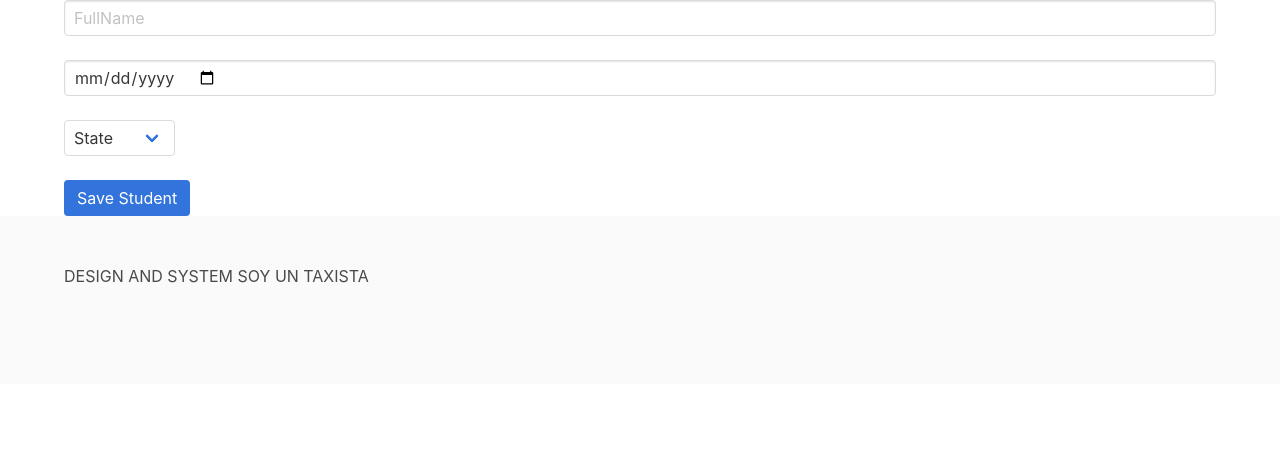
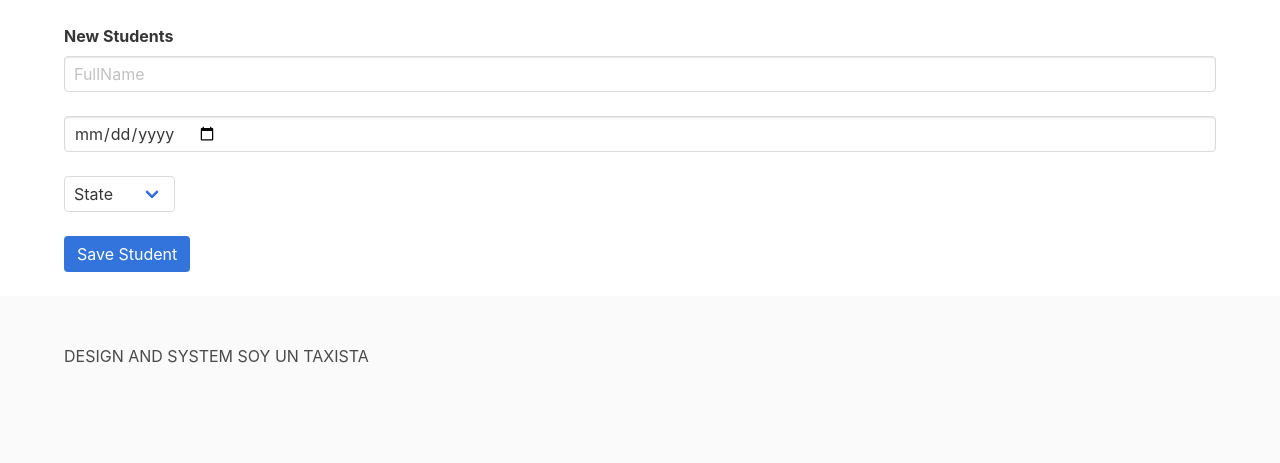
Before and after one commit to developeramirez/school, a PHP site: page /school/index.php?menu=create in a window 1280 px wide. Shown: the part 52-515 px from the top of the page. Run offline with PHP 8.4, Linux system fonts and the light colour scheme.

Commit message:
modificacion en create.php

```diff
--- a/template/Students/create.php
+++ b/template/Students/create.php
@@ -4,8 +4,10 @@
 	<title></title>
 </head>
 <body>
+	<br>
 <div class="field">
 	<form class="form">
+		<label class="label">New Students</label>
 		<input type="text" name="txtName" class="input" placeholder="FullName"> <br><br>
 		<input type="date" name="txtBirth" class="input"><br><br>
 		<div class="select">
@@ -19,7 +21,7 @@
 		</div><br><br>
 		<button class="button is-link">Save Student</button>
 
-	</form>
+	</form><br>
 </div>
 </body>
 </html>
```
